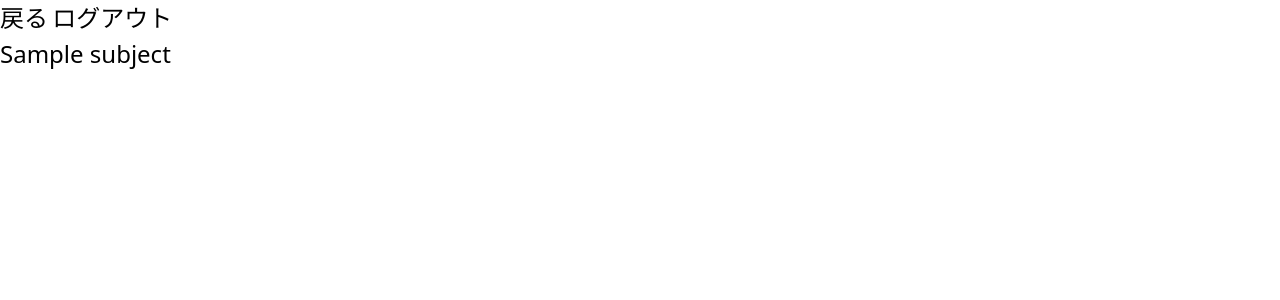
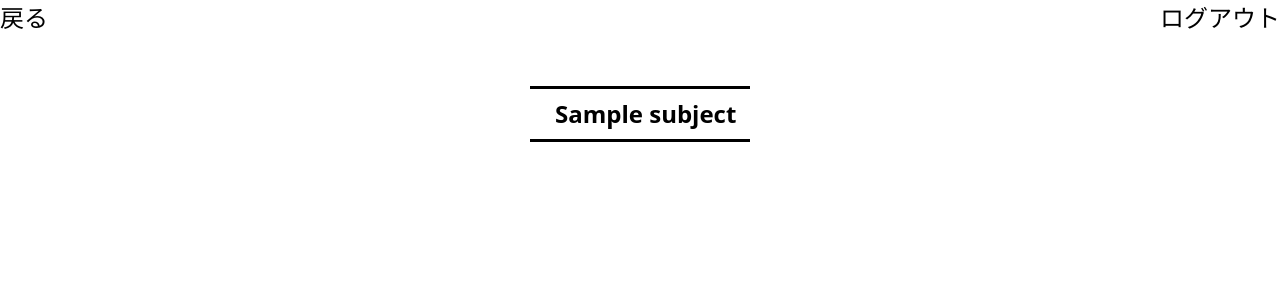
Before and after one commit to tatamal1414/seisaku, a Flask app: page /subject_select in a window 1280 px wide. Shown: the top 300 px of the page. Run offline with Flask 2, Linux system fonts and the light colour scheme; a database or web service that is not in the repository returns one stand-in record (values such as "Sample title"); some libraries are stand-ins or nearby versions.

Commit message:
Add files via upload

```diff
--- a/sms-main/static/home.css
+++ b/sms-main/static/home.css
@@ -10,7 +10,7 @@
 a{
     text-decoration: none;
     color: #000000;
-    font-size: x-large;
+    font-size: 100%;
 }
 a:hover{
     color: #000000;
@@ -36,6 +36,8 @@ a:hover{
     color: #313131;
     transition: 0.3s ease-in-out;
     font-weight: 600;
+    white-space: nowrap;
+    overflow: hidden;
 
 }
 .button_line006 a:before,
@@ -72,6 +74,8 @@ a:hover{
 }
 
 
+
+
 .content{
     display: flex;
     justify-content: center;
--- a/sms-main/static/subject_select.css
+++ b/sms-main/static/subject_select.css
@@ -6,3 +6,65 @@ a{
 a:hover{
     color: #000000;
 }
+
+.log{
+    display: flex;
+    justify-content: space-between;
+}
+
+
+
+/* LINE006 */
+.button_line006  {
+    position: relative;
+    display: flex;
+    justify-content: space-around;
+    align-items: center;
+    margin: 0 auto;
+    max-width: 220px;
+    padding: 10px 25px;
+    color: #313131;
+    transition: 0.3s ease-in-out;
+    font-weight: 600;
+    white-space: nowrap;
+
+
+}
+.button_line006 a:before,
+.button_line006 a:after {
+  position: absolute;
+  width: 100%;
+  height: 3px;
+  content: '';
+  -webkit-transition: all .3s;
+  transition: all .3s;
+  background: #000;
+}
+
+.button_line006 a:before {
+  top: 0;
+  left: 0;
+}
+
+.button_line006 a:after {
+  right: 0;
+  bottom: 0;
+}
+
+.button_line006 a:hover:before,
+.button_line006 a:hover:after {
+  width: 0;
+}
+
+
+.button_line006{
+    margin: 50px;
+    width: 250px;
+    font-size: large;
+}
+
+
+.content{
+    display: flex;
+    justify-content: center;
+}
--- a/sms-main/templates/student_list.html
+++ b/sms-main/templates/student_list.html
@@ -174,7 +174,7 @@
                 </div>
 
         </div>
-        <div class="homeicon">
+        <div class="">
           <a href="home"><p class="text text-center"><span class="tooltip"><i class="fa-solid fa-house"></i><span class="description_top">Homeへ</span></span></p></a>
         </div>
 </body>
--- a/sms-main/templates/subject_register.html
+++ b/sms-main/templates/subject_register.html
@@ -5,6 +5,7 @@
   <title>登録画面</title>
   <link href="https://cdn.jsdelivr.net/npm/bootstrap@5.0.2/dist/css/bootstrap.min.css" rel="stylesheet" integrity="sha384-EVSTQN3/azprG1Anm3QDgpJLIm9Nao0Yz1ztcQTwFspd3yD65VohhpuuCOmLASjC" crossorigin="anonymous">
   <script src="https://cdn.jsdelivr.net/npm/bootstrap@5.0.2/dist/js/bootstrap.bundle.min.js" integrity="sha384-MrcW6ZMFYlzcLA8Nl+NtUVF0sA7MsXsP1UyJoMp4YLEuNSfAP+JcXn/tWtIaxVXM" crossorigin="anonymous"></script>
+  <link rel="stylesheet" href="../static/subject_register.css">
 </head>
 <body>
 
--- a/sms-main/templates/subject_select.html
+++ b/sms-main/templates/subject_select.html
@@ -9,27 +9,31 @@
   <link href="../static/subject_select.css" rel="stylesheet">
 </head>
 <body>
+  <div class="log">
     <a onclick="history.back()" class="">戻る</a>
     <a href="/logout">ログアウト</a>
+  </div>
 
     <!-- if user == 000000 -->
 
 
     <!-- else -->
+    <div class="content">
       {% if params.subject_list | length == 1 %}
       {% for subject in params.subject_list %}
           <form action="/display_select" method="POST" name="form2">
             <input type="hidden" name="subject" value="{{ subject }}">
-      <a href="javascript:form2.submit()">{{subject}}</a>
+            <p class="button_line006"><a href="javascript:form2.submit()">{{subject}}</a></p>
           </form>
       {% endfor %}
       {% else %}
       {% for subject in params.subject_list %}
           <form action="/display_select" method="POST" name="form2">
             <input type="hidden" name="subject" value="{{ subject }}">
-      <a href="javascript:form2[{{loop.index0}}].submit()">{{subject}}</a>
+            <p class="button_line006"><a href="javascript:form2[{{loop.index0}}].submit()">{{subject}}</a></p>
           </form>
       {% endfor %}
       {% endif %}
+    </div>
 </body>
 </html>
```
Also changed, not shown: sms-main/static/student_list.css (+64 -32 lines), sms-main/static/subject_register.css (added, +12 -0 lines), sms-main/static/graph_images/2004230006_髫ｰ・ｨ繝ｻ・ｰ髯昴・・ｽ・ｦ-3.png (added), sms-main/static/graph_images/2004240012_郢ｧ・ｷ郢ｧ・ｹ郢昴・ﾎ帝ｫ｢迢怜験(隴幢ｽｨ 繝ｻ蛛ｵ繝ｻ繝ｻ鬥ｴ蜑・-3.png, 4 other files. Lines whose indentation alone changed are shown as unchanged.
